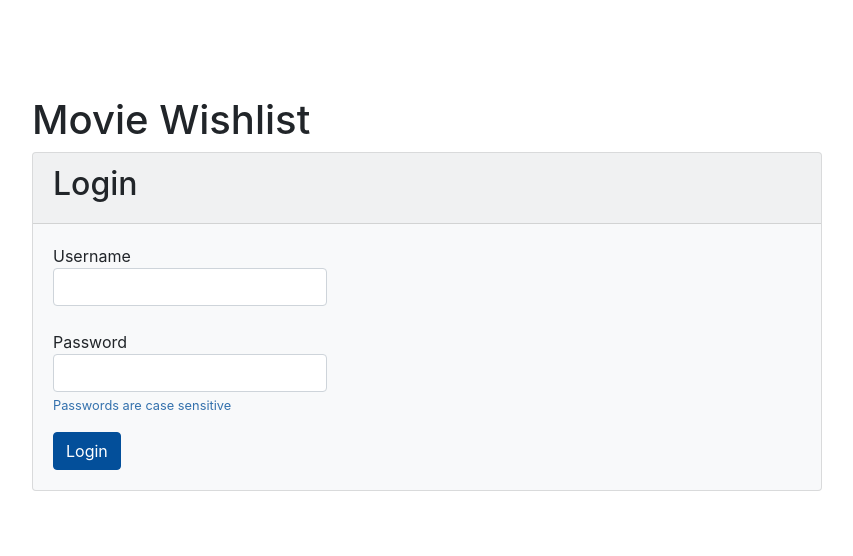
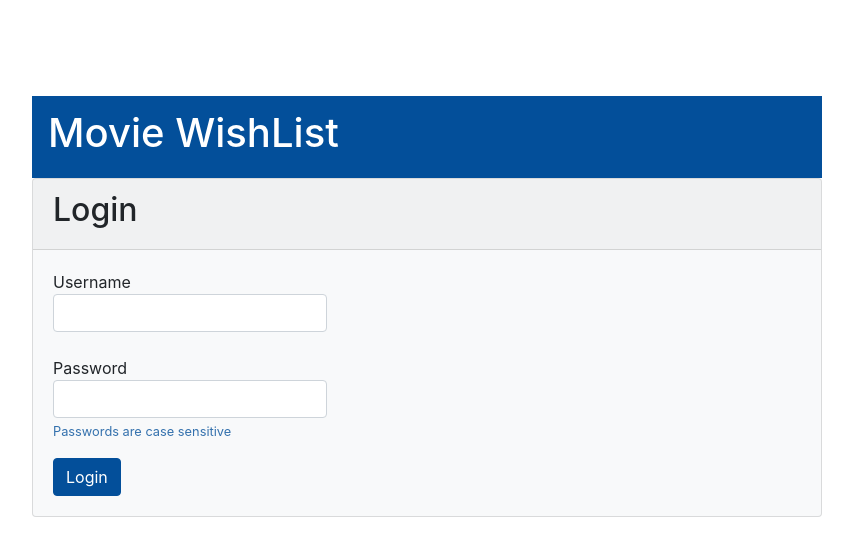
Before and after one commit to erin-doyle/reactathon-a11y-workshop, a React (Create React App) app: page /login in a window 1280 px wide. Shown: the top 556 px of the page, without its empty margins (16-869 px from the left). Built offline with nearby package versions, Linux system fonts and the light colour scheme; what react-a11y would draw is missing.

Commit message:
Refactored the Header component to take the button props in a buttonOptions object and make it optional so that Login.js could be refactored to use it without needing a nav button

```diff
--- a/src/browse/MovieBrowser.js
+++ b/src/browse/MovieBrowser.js
@@ -33,7 +33,14 @@ const MovieBrowser = ({
 
     return (
         <div>
-            <Header title="Browse Movies" buttonText="< Back" buttonLabel="Back to Wish List" handleButtonClick={goToWishlist} />
+            <Header
+                title="Browse Movies"
+                buttonOptions={{
+                    text: "< Back",
+                    label: "Back to Wish List",
+                    handleClick: goToWishlist
+                }}
+            />
 
             <main>
                 <TabList ariaLabel="Select a Movie Genre to Browse" tabList={tabList} />
--- a/src/login/Login.js
+++ b/src/login/Login.js
@@ -1,6 +1,8 @@
 import React from 'react';
 import PropTypes from 'prop-types';
+
 import FormInput from '../primitives/FormInput';
+import Header from '../primitives/Header';
 
 
 const Login = ({ history }) => {
@@ -9,9 +11,9 @@ const Login = ({ history }) => {
     return (
         <div className="login row align-items-center">
            <div className="col-12 col-md-9 col-xl-8 py-md-3 pl-md-5">
-               <header>
-                   <h1>Movie Wishlist</h1>
-               </header>
+
+               <Header title="Movie WishList" />
+
                <main>
                    <form>
                        <div className="card bg-light">
--- a/src/primitives/Header.js
+++ b/src/primitives/Header.js
@@ -2,34 +2,46 @@ import React from 'react';
 import PropTypes from 'prop-types';
 
 
-const Header = ({ title, buttonText, buttonLabel, handleButtonClick }) => (
-    <header>
-        <nav className="navbar navbar-dark">
-            <span className="navbar-brand">
-                <h1>{title}</h1>
-            </span>
+const Header = ({ title, buttonOptions }) => {
+    const getNavButton = () => {
+        if (!buttonOptions) return null;
+
+        const { text, label, handleClick } = buttonOptions;
+
+        return (
             <button
                 className="btn btn btn-outline-light"
-                aria-label={buttonLabel}
-                onClick={handleButtonClick}
+                aria-label={label}
+                onClick={handleClick}
             >
-                {buttonText}
+                {text}
             </button>
-        </nav>
-    </header>
-);
+        );
+    };
+
+    return (
+        <header>
+            <nav className="navbar navbar-dark">
+                <span className="navbar-brand">
+                    <h1>{title}</h1>
+                </span>
+                { getNavButton() }
+            </nav>
+        </header>
+    );
+};
 
 Header.defaultProps = {
-    buttonText: '',
-    buttonLabel: null,
-    handleButtonClick: () => {}
+    buttonOptions: null
 };
 
 Header.propTypes = {
     title: PropTypes.string.isRequired,
-    buttonText: PropTypes.string,
-    buttonLabel: PropTypes.string,
-    handleButtonClick: PropTypes.func
+    buttonOptions: PropTypes.shape({
+        text: PropTypes.string,
+        label: PropTypes.string,
+        handleClick: PropTypes.func
+    })
 };
 
 
--- a/src/wishlist/MovieWishlist.js
+++ b/src/wishlist/MovieWishlist.js
@@ -70,7 +70,14 @@ class MovieWishlist extends Component {
 
         return (
             <div>
-                <Header title="Movie Wishlist" buttonText="+" buttonLabel="Add a Movie" handleButtonClick={goToBrowse} />
+                <Header
+                    title="Movie Wishlist"
+                    buttonOptions={{
+                        text: "+",
+                        label: "Add a Movie",
+                        handleClick: goToBrowse
+                    }}
+                />
 
                 <main>
                     {Object.keys(wishlist).length
```
